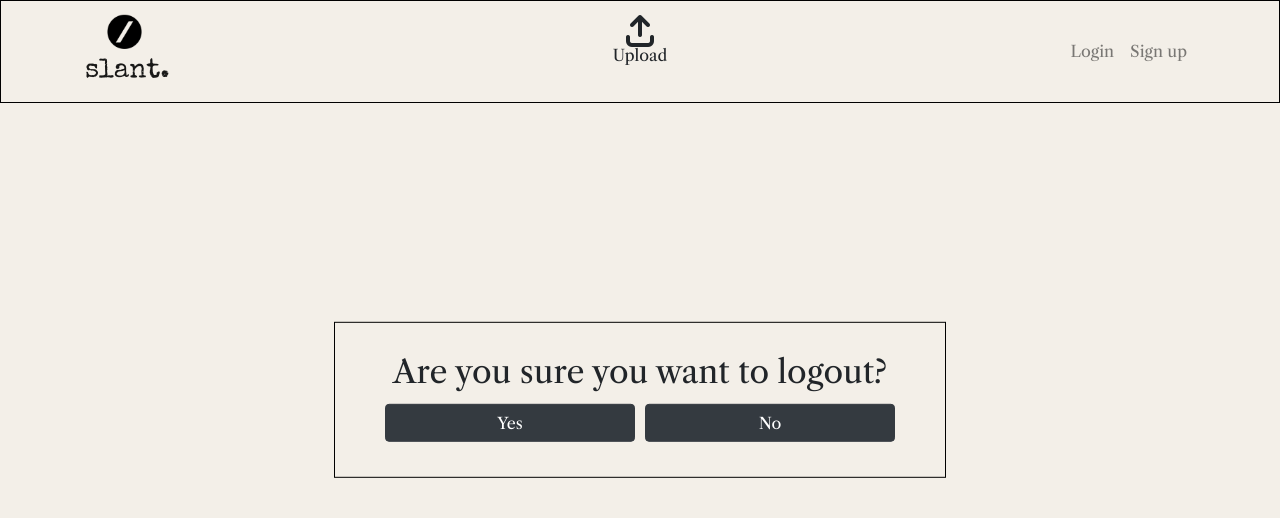
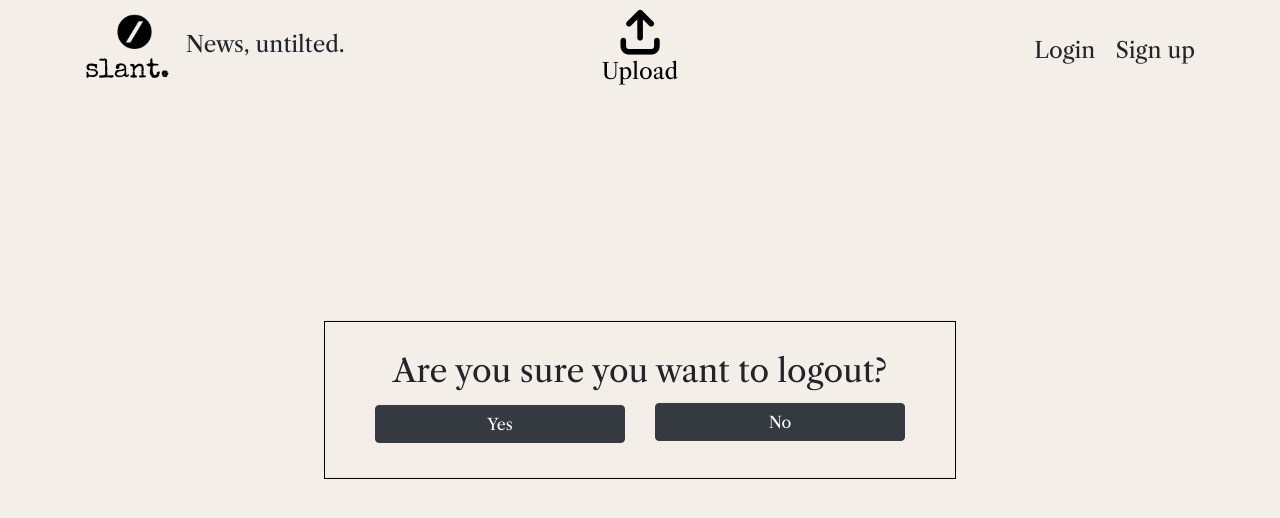
Before and after one commit to AlbaXIII/slant, a React (Create React App) app: page /logout in a window 1280 px wide. Shown: the top 518 px of the page. Built offline with nearby package versions, Linux system fonts and the light colour scheme; no server answers.

Commit message:
feat - add auth user context, reflect in navbar & user auth status

```diff
--- a/src/App.js
+++ b/src/App.js
@@ -11,7 +11,7 @@ function App() {
   return (
     <div className={styles.App}>
       <NavBar />
-       <Container className={styles.Main}>
+      <Container className={styles.Main}>
         <Switch>
           <Route exact path="/" render={() => <h1>HOME</h1>} />
           <Route exact path="/login" render={() => <LoginForm />} />
--- a/src/App.module.css
+++ b/src/App.module.css
@@ -2,4 +2,5 @@
   text-align: center;
   background-color: #f3efe8;
   min-height: 100vh;
+  text-decoration: none;
 }
--- a/src/components/NavBar.js
+++ b/src/components/NavBar.js
@@ -2,28 +2,56 @@ import React from "react";
 import { Navbar, Container, Nav } from "react-bootstrap";
 import logo from "../assets/slant-default-image_thumbnail.png";
 import styles from "../styles/NavBar.module.css";
+import { NavLink } from "react-router-dom";
+import { useCurrentAuthUser } from "../contexts/AuthUserContext";
+
 
 const NavBar = () => {
+
+  const currentUser = useCurrentAuthUser();
+
+  const authLinks = (
+    <>
+      <NavLink to="/">
+        {currentUser?.username}
+      </NavLink>
+      <NavLink to="/logout" style={{ textDecoration: 'none' }}>
+          Logout
+      </NavLink>
+    </>
+  )
+
+  const nonAuthLinks = (
+    <>
+      <NavLink to="/login" style={{ textDecoration: 'none' }}>
+        Login
+      </NavLink>
+      <NavLink to="/signup" style={{ textDecoration: 'none' }}>
+        Sign up
+      </NavLink>
+    </>
+  )
+
   return (
     <Navbar expand="md" fixed="top" className={styles.navbar}>
       <Container>
         <Navbar.Brand>
-          <img src={logo} alt="logo" height="35" className={styles.brand} />
-          <h2 className={styles.maintitle}>slant.</h2>
+          <NavLink to="/" style={{ textDecoration: 'none' }}>
+            <img src={logo} alt="logo" height="35" className={styles.brand} />
+            <h2 className={styles.maintitle}>slant.</h2>
+          </NavLink>
         </Navbar.Brand>
-        <div className={styles.upload}>
-          <i href="#" height="35" class="fa-solid fa-2xl fa-arrow-up-from-bracket"></i>
-          <p>Upload</p>
-        </div>
+        <p>News, untilted.</p>
+        <NavLink to="/">
+          <div className={styles.upload}>
+            <i height="35" class="fa-solid fa-2xl fa-arrow-up-from-bracket"></i>
+            <p className={styles.uploadtext}>Upload</p>
+          </div>
+        </NavLink>
         <Navbar.Toggle aria-controls="basic-navbar-nav" />
         <Navbar.Collapse id="basic-navbar-nav">
           <Nav className="ml-auto text-right">
-            <Nav.Link to="/login">
-              Login
-            </Nav.Link>
-            <Nav.Link to="/signup">
-              Sign up
-            </Nav.Link>
+            {currentUser ? authLinks : nonAuthLinks}
           </Nav>
         </Navbar.Collapse>
       </Container>
--- /dev/null
+++ b/src/contexts/AuthUserContext.js
@@ -0,0 +1,85 @@
+import { createContext, useContext, useEffect, useState, useMemo } from "react";
+import axios from "axios";
+import { axiosReq, axiosRes } from '../api/axiosDefaults';
+import { useHistory } from "react-router";
+
+import { removeTokenTimestamp, shouldRefreshToken } from "../utils/utils"
+
+export const CurrentAuthUserContext = createContext();
+export const SetCurrentAuthUserContext = createContext();
+
+export const useCurrentAuthUser = () => useContext(CurrentAuthUserContext);
+export const useSetCurrentAuthUser = () => useContext(SetCurrentAuthUserContext);
+
+export const CurrentAuthUserProvider = ({ children }) => {
+  const [currentAuthUser, setCurrentAuthUser] = useState(null);
+  const history = useHistory();
+
+  const handleMount = async () => {
+    try {
+      const { data } = await axios.get("dj-rest-auth/user/");
+      setCurrentAuthUser(data);
+    } catch (err) {
+      console.log(err);
+    }
+  };
+
+  useEffect(() => {
+    handleMount();
+  }, []);
+
+  useMemo(() => {
+    axiosReq.interceptors.request.use(
+      async (config) => {
+        if (shouldRefreshToken()) {
+          try {
+            await axios.post('/dj-rest-auth/token/refresh/');
+          } catch (err) {
+            setCurrentAuthUser((prevCurrentUser) => {
+              if (prevCurrentUser) {
+                history.push("/signin");
+              }
+              return null;
+            });
+            removeTokenTimestamp();
+            return config;
+          }
+        }
+        return config;
+      },
+      (err) => {
+        return Promise.reject(err);
+      }
+    );
+
+     axiosRes.interceptors.response.use(
+      (response) => response,
+      async (err) => {
+        if (err.response?.status === 401 && shouldRefreshToken()) {
+          try {
+            await axios.post('/dj-rest-auth/token/refresh/');
+            return axios(err.config);
+          } catch (err) {
+                setCurrentAuthUser((prevCurrentUser) => {
+                if (prevCurrentUser) {
+                history.push("/signin");
+              }
+              return null;
+            });
+            removeTokenTimestamp();
+          }
+          return axios(err.config);
+        }
+        return Promise.reject(err);
+      }
+    );
+  }, [history]);
+
+  return (
+    <CurrentAuthUserContext.Provider value={currentAuthUser}>
+      <SetCurrentAuthUserContext.Provider value={setCurrentAuthUser}>
+        {children}
+      </SetCurrentAuthUserContext.Provider>
+    </CurrentAuthUserContext.Provider>
+  );
+};
--- a/src/index.js
+++ b/src/index.js
@@ -4,11 +4,14 @@ import './index.css';
 import App from './App';
 import reportWebVitals from './reportWebVitals';
 import { BrowserRouter as Router } from "react-router-dom";
+import { CurrentAuthUserProvider } from "./contexts/AuthUserContext";
 
 ReactDOM.render(
   <React.StrictMode>
     <Router>
-      <App />
+      <CurrentAuthUserProvider>
+        <App />
+      </CurrentAuthUserProvider>
     </Router>
   </React.StrictMode>,
   document.getElementById('root')
--- a/src/pages/account/LoginForm.js
+++ b/src/pages/account/LoginForm.js
@@ -10,7 +10,11 @@ import Button from "react-bootstrap/Button";
 import Container from "react-bootstrap/Container";
 import Alert from "react-bootstrap/Alert";
 
+import { useSetCurrentAuthUser } from "../../contexts/AuthUserContext";
+
 function LoginForm(){
+
+    const setCurrentAuthUser = useSetCurrentAuthUser();
 
     const [loginData, setLoginData] = useState({
         username: "",
@@ -26,7 +30,8 @@ function LoginForm(){
     const handleLogin = async (event) => {
         event.preventDefault();
         try {
-            await axios.post("/dj-rest-auth/login/", loginData)
+            const { data } = await axios.post("/dj-rest-auth/login/", loginData)
+            setCurrentAuthUser(data.user)
             history.push("/");
         } catch (err) {
             setErrors(err.response?.data)
--- a/src/pages/account/LogoutForm.js
+++ b/src/pages/account/LogoutForm.js
@@ -5,16 +5,21 @@ import { Link, useHistory } from "react-router-dom";
 
 import styles from "../../styles/LogoutForm.module.css"
 
+import { useSetCurrentAuthUser } from "../../contexts/AuthUserContext";
+
 import Button from "react-bootstrap/Button";
 import Container from "react-bootstrap/Container";
 
 function LogoutForm(){
+
+    const setCurrentAuthUser = useSetCurrentAuthUser();
 
     const history = useHistory();
 
     const handleSignout = async () => {
         try {
             await axios.post("dj-rest-auth/logout/");
+            setCurrentAuthUser(null);
             history.push("/");
             } catch (err) {
             console.log(err);
--- a/src/styles/NavBar.module.css
+++ b/src/styles/NavBar.module.css
@@ -1,7 +1,3 @@
-.navbar {
-    border: 1px solid #000
-}
-
 .brand {
     margin-right: 5px;
 }
@@ -12,6 +8,11 @@
     justify-content: center;
     margin-bottom: 0px;
     margin-top: 7px;
+    color: black;
+}
+
+.maintitle:hover{
+    font-weight: bold;
 }
 
 .upload {
@@ -20,9 +21,21 @@
     left: 50%;
     transform: translate(-50%, -50%);
     size: 300%;
+    margin-top: 10px;
+    color: black;
 }
 
-nav {
-    font-family:"Libre Caslon Text", sans-serif;
-    font-size: 1rem;
+.upload:hover{
+    font-weight: bold;
 }
+
+p {
+    font-size: 1.4rem;
+    margin-top: 5px;
+}
+
+a {
+    font-size: 1.4rem;
+    margin-left: 20px;
+    color: inherit;
+}
--- /dev/null
+++ b/src/utils/utils.js
@@ -0,0 +1,7 @@
+export const shouldRefreshToken = () => {
+  return !!localStorage.getItem('refreshTokenTimestamp');
+};
+
+export const removeTokenTimestamp = () => {
+  localStorage.removeItem('refreshTokenTimestamp');
+};
```
Also changed, not shown: safe.js (added).
